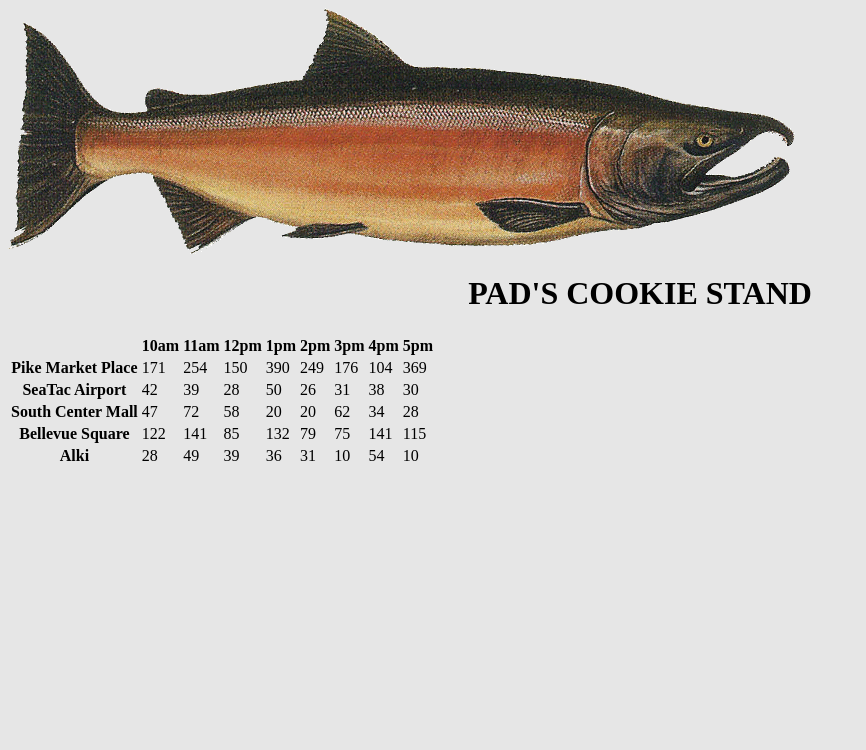
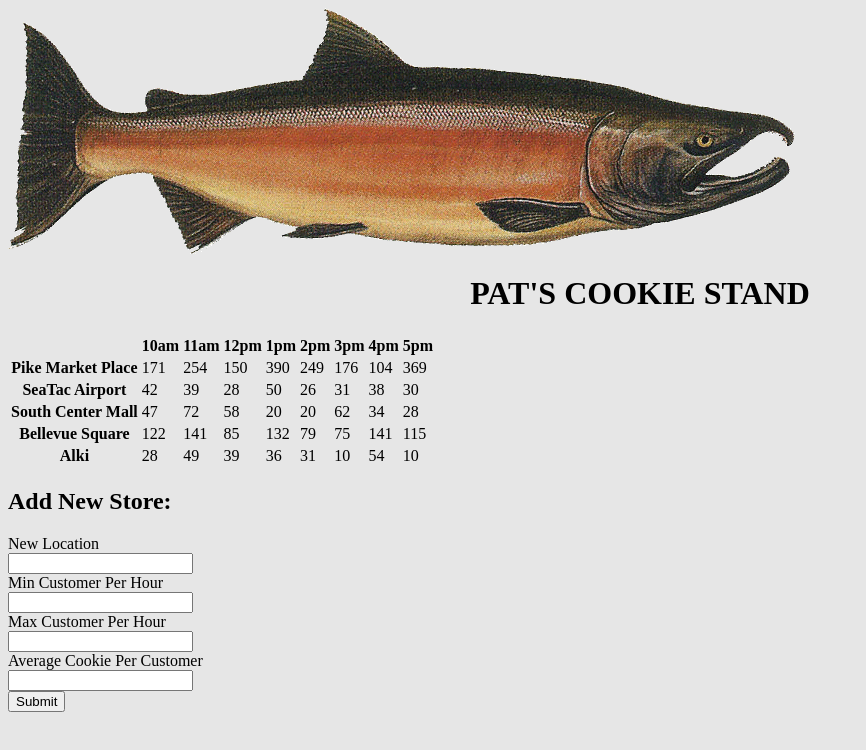
Before and after one commit to craigaaroncampbell/cookie-stand, a plain HTML site: page sales.html in a window 1280 px wide. Shown: the whole page, without its empty margins (0-866 px from the left). Drawn offline with Linux system fonts and the light colour scheme; a web font is replaced by a local one.

Commit message:
add form box

```diff
--- a/sales.html
+++ b/sales.html
@@ -10,7 +10,7 @@
 
 <img src="img/salmon.png" alt="salmon" />
 
-<h1>Pad's Cookie Stand</h1>
+<h1>Pat's Cookie Stand</h1>
 
 <table>
 
@@ -42,10 +42,22 @@
   <th scope="row"> Alki</th>
   </tr>
 
+</table>
 
+<form id="newStore">
 
+<h2>Add New Store:</h2>
+    <label for="location">New Location</label><br />
+    <input type="text" name="New Location"> <br />
+    <label for="minCustomer">Min Customer Per Hour</label><br />
+    <input type="text" name="minCustomer"> <br />
+    <label for="maxCustomer">Max Customer Per Hour<label><br />
+    <input type="text" name="maxCustomer"><br />
+    <label for="avgCookieust">Average Cookie Per Customer</label><br />
+    <input type="text" name="avgCookieCust"><br />
+    <button type="click">Submit</button>
 
-</table>
+</form>
 
 <script src = "app.js"></script>
 
--- a/style.css
+++ b/style.css
@@ -24,10 +24,6 @@ h1 {
 p {
   text-align: center;
   text-transform: uppercase;
-}
-
-
-p{
 	color: #993333;
 }
 
@@ -36,8 +32,3 @@ ul{
 	color:#333333 ;
 }
 =======
-h4 {
-	text-align: left;
-	font-family: "Amaranth", sans-serif;
-	color: #993333;
-}
```
Lines whose indentation alone changed are shown as unchanged.
